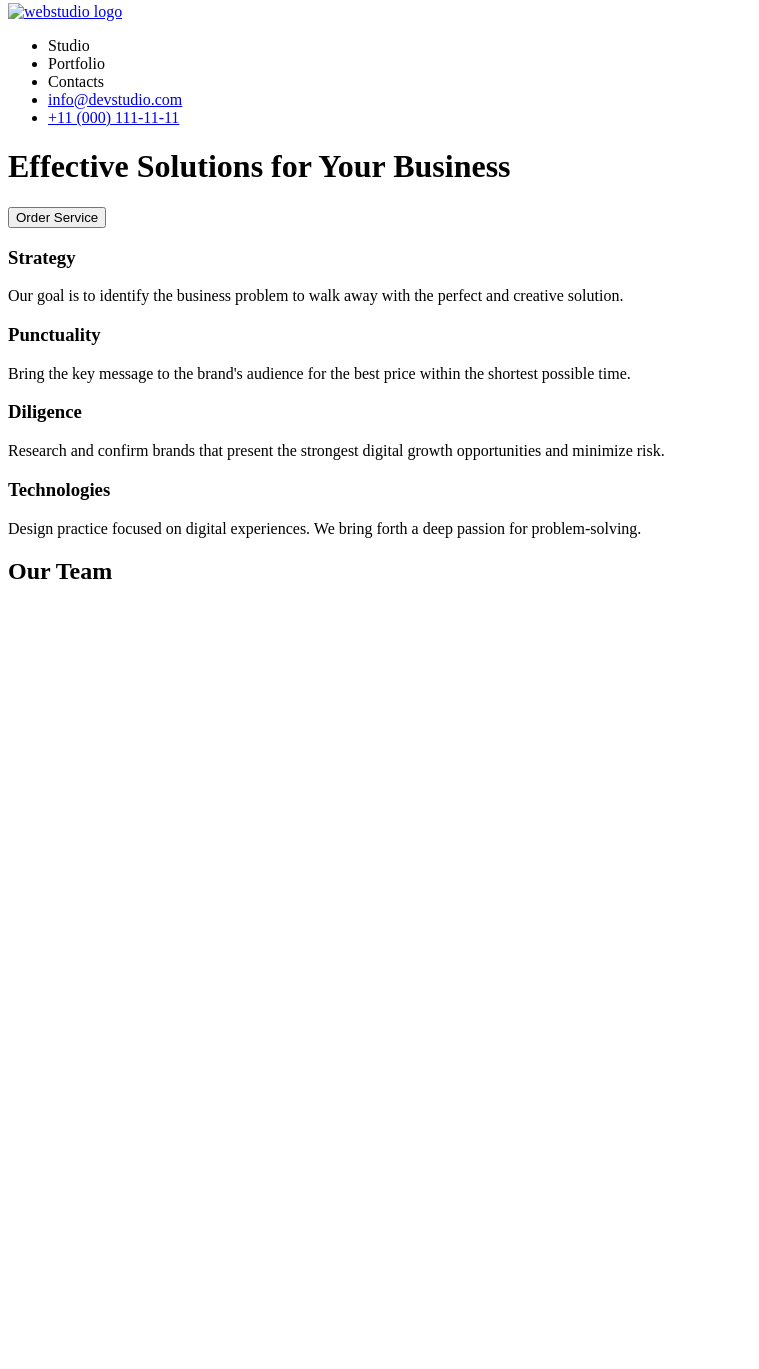
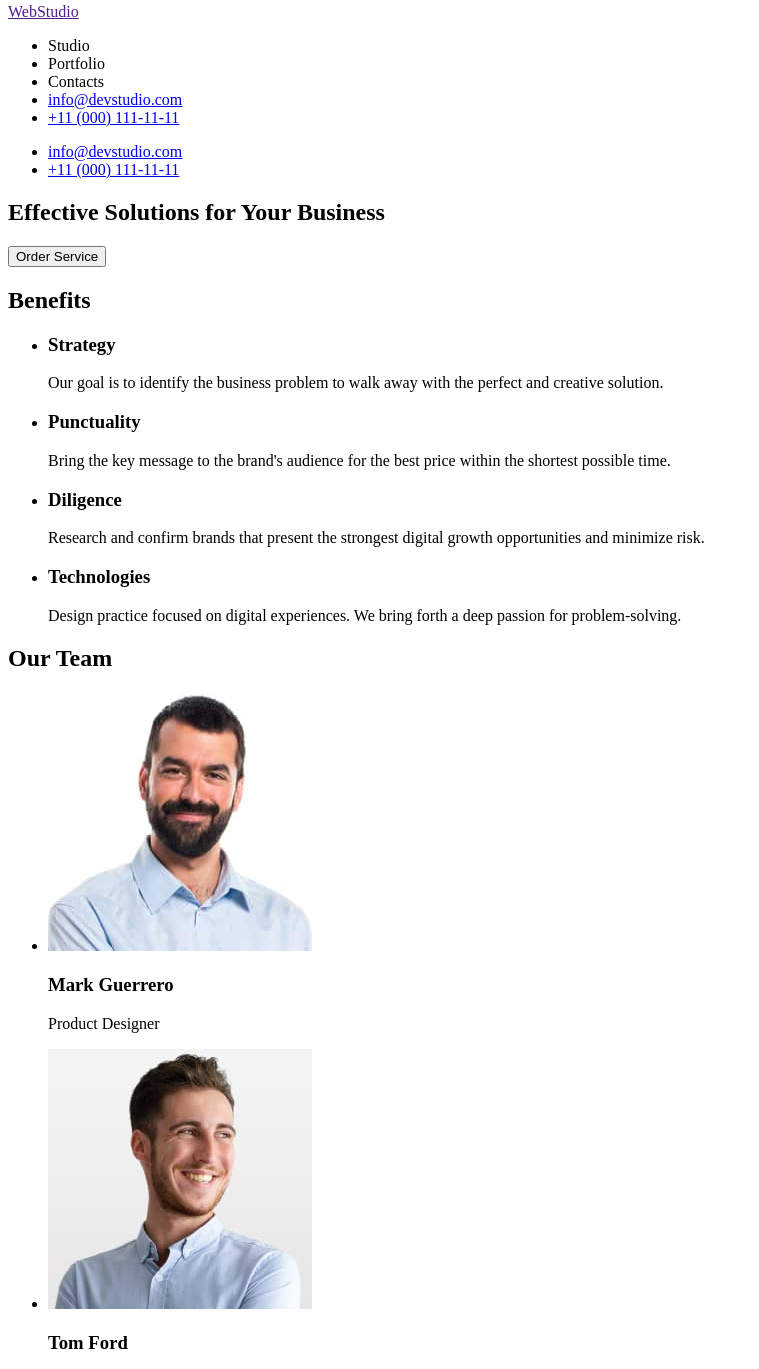
Before and after one commit to chev922/goit-markup-hw-01, a plain HTML site: page index.html in a window 1280 px wide. Shown: the part 5-1374 px from the top of the page, without its empty margins (0-759 px from the left). Before the commit the page ends 800 px from the top, so only its background shows below. Drawn offline with Linux system fonts and the light colour scheme.

Commit message:
add-index-html

```diff
--- a/index.html
+++ b/index.html
@@ -1,52 +1,121 @@
 <!DOCTYPE html>
 <html lang="en">
-
   <head>
-    <meta charset="UTF-8">
-    <meta name="viewport" content="width=device-width, initial-scale=1.0">
-    <title>Document</title>
+    <meta charset="UTF-8" />
+    <meta name="viewport" content="width=device-width, initial-scale=1.0" />
+    <title>WebStudio</title>
   </head>
 
   <body>
     <header>
-        <a href="/">
-            <img src="" width="40" height="40" alt="webstudio logo" />
-        </a>
       <nav>
+        <a href="">WebStudio</a>
         <ul>
           <li>Studio</li>
           <li>Portfolio</li>
           <li>Contacts</li>
           <li><a href="mailto:info@devstudio.com">info@devstudio.com</a></li>
-                <li><a href="tel:+11 (000) 111-11-11">+11 (000) 111-11-11</a></li>
+          <li><a href="tel:+11(000)1111111">+11 (000) 111-11-11</a></li>
         </ul>
       </nav>
+      <ul>
+        <li><a href="mailto:info@devstudio.com">info@devstudio.com</a></li>
+        <li><a href="tel:+11(000)1111111">+11 (000) 111-11-11</a></li>
+      </ul>
     </header>
     <main>
-        <div class="baner">
+      <!-- baner -->
+      <section>
         <h1>Effective Solutions for Your Business</h1>
         <button type="button">Order Service</button>
-        </div>
-        <div class="saction1">
+      </section>
+      <!-- Futers -->
+      <section>
+        <h2>Benefits</h2>
+        <ul>
+          <li>
             <h3 class="feuter1-title">Strategy</h3>
-            <p class="feuter1-desc">Our goal is to identify the business problem to walk away with the perfect and
-                creative solution.</p>
+            <p class="feuter1-desc">
+              Our goal is to identify the business problem to walk away with the
+              perfect and creative solution.
+            </p>
+          </li>
+          <li>
             <h3 class="feuter2-title">Punctuality</h3>
-            <p class="feuter2-desc">Bring the key message to the brand's audience for the best price within the shortest
-                possible time.</p>
+            <p class="feuter2-desc">
+              Bring the key message to the brand's audience for the best price
+              within the shortest possible time.
+            </p>
+          </li>
+          <li>
             <h3 class="feuter3-title">Diligence</h3>
-            <p class="feuter3-desc">Research and confirm brands that present the strongest digital growth opportunities
-                and minimize risk.</p>
+            <p class="feuter3-desc">
+              Research and confirm brands that present the strongest digital
+              growth opportunities and minimize risk.
+            </p>
+          </li>
+          <li>
             <h3 class="feuter4-title">Technologies</h3>
-            <p class="feuter4-desc">Design practice focused on digital experiences. We bring forth a deep passion for
-                problem-solving.</p>
-        </div>
-        <div class="saction2">
+            <p class="feuter4-desc">
+              Design practice focused on digital experiences. We bring forth a
+              deep passion for problem-solving.
+            </p>
+          </li>
+        </ul>
+      </section>
+      <!-- Team -->
+      <section>
         <h2>Our Team</h2>
-
-        </div>
+        <ul>
+          <li>
+            <img
+              src="./images/our-team/mark-guerrero-squooshed.jpg"
+              alt="Mark Guerrero"
+              width="264"
+              height="260"
+            />
+            <h3>Mark Guerrero</h3>
+            <p>Product Designer</p>
+          </li>
+          <li>
+            <img
+              src="./images/our-team/tom-ford-squooshed.jpg"
+              alt="Tom Ford"
+              width="264"
+              height="260"
+            />
+            <h3>Tom Ford</h3>
+            <p></p>
+          </li>
+          <li>
+            <img
+              src="./images/our-team/camila-garcia-squooshed.jpg"
+              alt="Camila Garcia"
+              width="264"
+              height="260"
+            />
+            <h3>Camila Garcia</h3>
+            <p>Marketing</p>
+          </li>
+          <li>
+            <img
+              src="./images/our-team/daniel-wilson-squooshed.jpg"
+              alt="Daniel Wilson"
+              width="264"
+              height="260"
+            />
+            <h3>Daniel Wilson</h3>
+            <p>UI Designer</p>
+          </li>
+        </ul>
+      </section>
     </main>
-    <footer></footer>
+    <footer>
+      <a href="">WebStudio</a>
+      <p>
+        Increase the flow of customers and sales for your business with digital
+        marketing & growth solutions.
+      </p>
+    </footer>
   </body>
-
 </html>
```
Also changed, not shown: images/our-team/camila-garcia-squooshed.jpg (added), images/our-team/camila-garcia.jpg (added), images/our-team/daniel-wilson-squooshed.jpg (added), images/our-team/daniel-wilson.jpg (added), images/our-team/mark-guerrero-squooshed.jpg (added), images/our-team/mark-guerrero.jpg (added), images/our-team/tom-ford-squooshed.jpg (added), images/our-team/tom-ford.jpg (added). Lines whose indentation alone changed are shown as unchanged.
